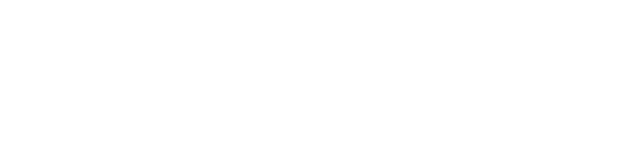
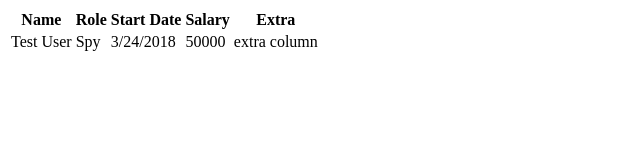
Before and after one commit to Geoff-Goodwin-Dev/TimeSheetActivity, a plain HTML site: page index.html in a window 1280 px wide. Shown: the whole page, without its empty margins (0-640 px from the left). Drawn offline with Linux system fonts and the light colour scheme.

Commit message:
added initial table

```diff
--- a/index.html
+++ b/index.html
@@ -9,7 +9,24 @@
 
 <body>
 
-    <div id="table"></div>
+    <div id="tableContainer">
+        <table id="table">
+            <tr>
+                <th>Name</th>
+                <th>Role</th>
+                <th>Start Date</th>
+                <th>Salary</th>
+                <th>Extra</th>
+            </tr>
+            <tr>
+                <td id="name">Test User</td>
+                <td id="role">Spy</td>
+                <td id="startDate">3/24/2018</td>
+                <td id="salary">50000</td>
+                <td id="extra">extra column</td>
+            </tr>
+        </table>
+    </div>
 
     <div id="web-form"></div>
 
```
